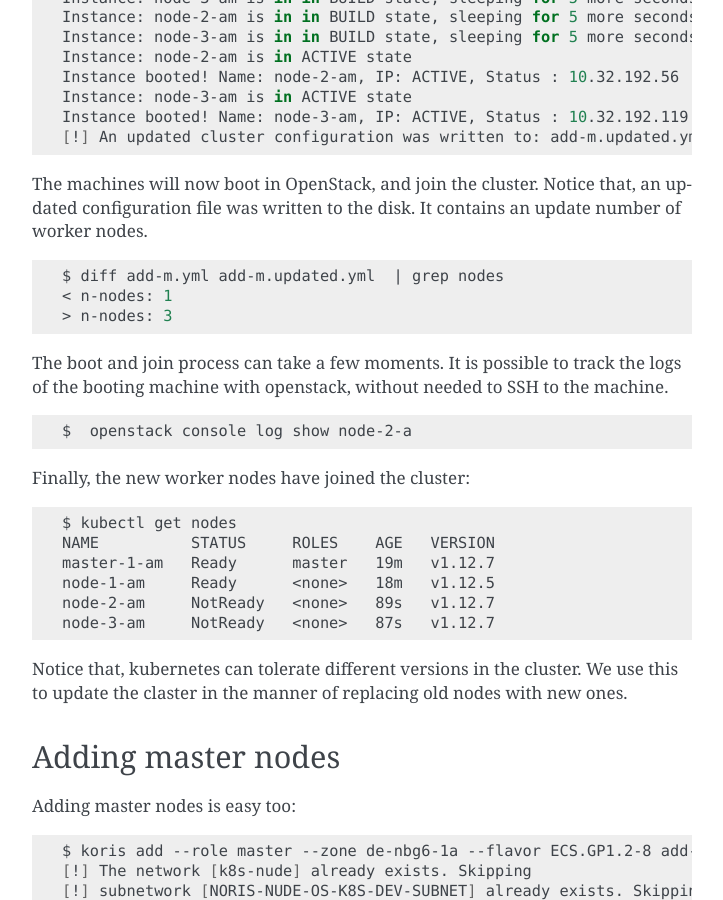
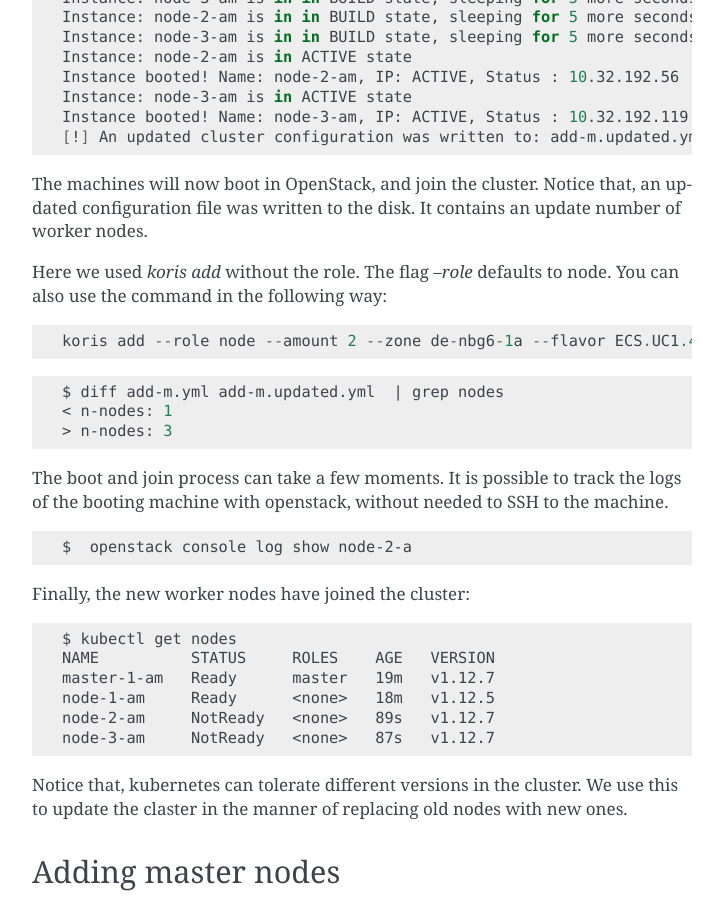
Before and after one commit to noris-network/koris, a Sphinx documentation site: the page built from docs/resize.rst, in a window 1280 px wide and 900 px high, scrolled down 832 px. Shown: the whole window, without its empty margins (388-1111 px from the left). Built offline with Sphinx 7.4.7, drawn with Linux system fonts in a browser that asks for light colours.

Commit message:
Add documentation explaining koris add --role

```diff
--- a/docs/resize.rst
+++ b/docs/resize.rst
@@ -51,6 +51,13 @@ nodes:
 The machines will now boot in OpenStack, and join the cluster. Notice that,
 an updated configuration file was written to the disk. It contains an update
 number of worker nodes.
+
+Here we used `koris add` without the role. The flag `--role` defaults to node.
+You can also use the command in the following way:
+
+.. code::
+
+   koris add --role node --amount 2 --zone de-nbg6-1a --flavor ECS.UC1.4-4 add-m.yml
 
 .. code:: shell
 
```
